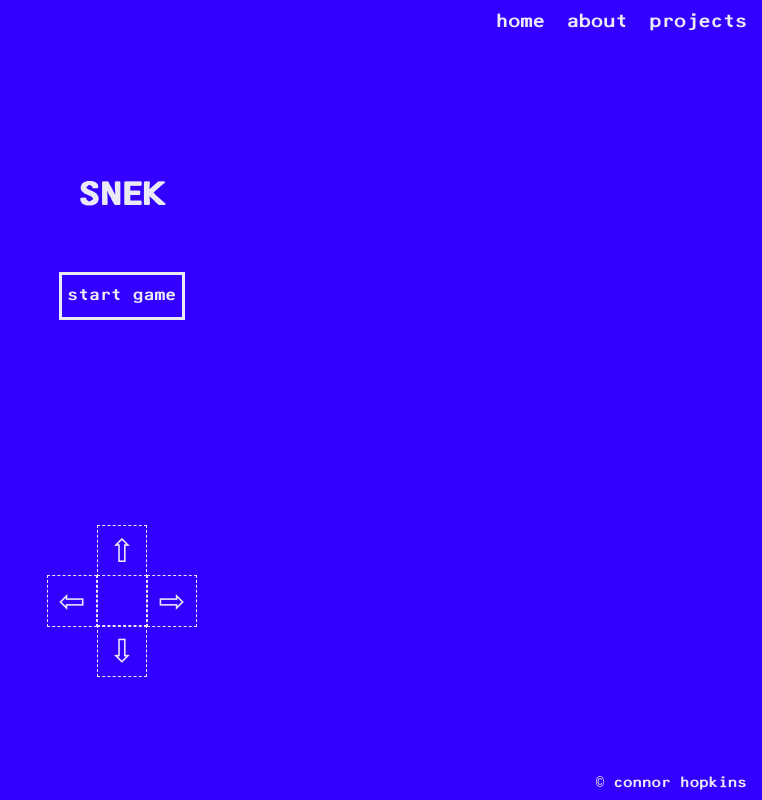
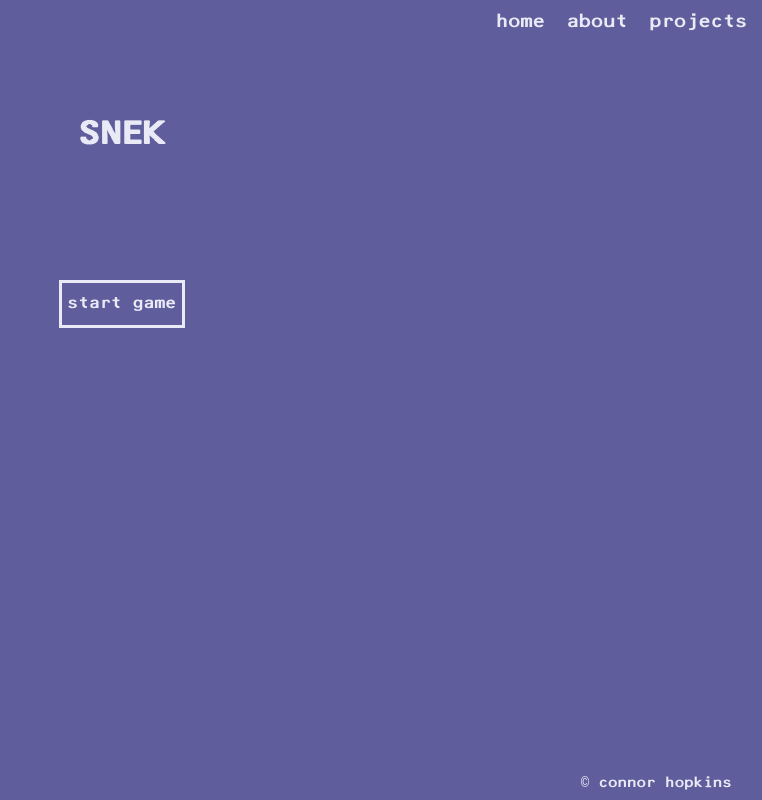
Before and after one commit to synnefon/personalsite, a React (Create React App) app: page /#/snek in a window 1280 px wide. Shown: the whole page, without its empty margins (518-1280 px from the left). Built offline with nearby package versions, Linux system fonts and the light colour scheme.

Commit message:
various animation fixes

```diff
--- a/src/silliness/Snek.js
+++ b/src/silliness/Snek.js
@@ -1,4 +1,4 @@
-import { useCallback, useEffect, useRef, useState, useMemo } from "react";
+import { useCallback, useEffect, useRef, useState, useMemo, useLayoutEffect } from "react";
 
 import clickNoise from '../assets/groovy_click.mp3';
 import gameOverNoise from '../assets/game_over.mp3';
@@ -7,7 +7,7 @@ import gameMusicNoise from '../assets/the_gathering.mp3';
 import '../styles/snek.css'
 
 const COLs = 35;
-const ROWs = 17;
+const ROWs = 20;
 const DEFAULT_SNEK_LENGTH = 6;
 var TICK_SPEED_MS = 125;
 
@@ -16,7 +16,7 @@ const DOWN = Symbol("down");
 const RIGHT = Symbol("right");
 const LEFT = Symbol("left");
 
-export default function Snek({onPage=true}) {
+export default function Snek() {
     const timer = useRef(null);
     const grid = useRef(Array(ROWs).fill(Array(COLs).fill("")));
     const snekCoordinates = useRef([]);
@@ -28,16 +28,19 @@ export default function Snek({onPage=true}) {
     const [gameOver, setGameOver] = useState(false);
     const [isPlaying, setPlaying] = useState(0);
     const [dirKey, setDirKey] = useState("ArrowRight");
-
-    const gameRef = useRef();
+    const [windowWidth, setWindowWidth] = useState(0);
+    const [hueRotateDeg, setHueRotateDeg] = useState(0);
 
     const clickSFX = useMemo(() => new Audio(clickNoise), []);
     const gameOverSFX = useMemo(() => new Audio(gameOverNoise), []);
     const gameMusic = useMemo(() => new Audio(gameMusicNoise), []);
     gameMusic.loop = true;
 
+    const isMobile = windowWidth <= 768;
+
     const getNextDirection = useCallback((key) => {
         let availableTurns;
+        key = { "w": "ArrowUp", "s": "ArrowDown", "a": "ArrowLeft", "d": "ArrowRight" }[key.toLowerCase()] || key;
         switch(direction.current) {
             case UP: case DOWN:
                 availableTurns = {"ArrowRight": RIGHT, "ArrowLeft": LEFT};
@@ -50,19 +53,6 @@ export default function Snek({onPage=true}) {
         };
         return availableTurns[key] || direction.current;
     }, [direction]);
-
-    useEffect(() => {
-        // if (onPage) return;
-        window.addEventListener("keydown", (e) => {
-            nextDirection.current = getNextDirection(e.key);
-        });
-    }, [getNextDirection, onPage]);
-
-    useEffect(() => {
-        if (!onPage) return;
-        console.log(dirKey)
-        nextDirection.current = getNextDirection(dirKey);
-    }, [dirKey, getNextDirection, onPage]);
 
     const initGame = useCallback(() => {
         const snek_postions = [];
@@ -83,8 +73,6 @@ export default function Snek({onPage=true}) {
         direction.current = RIGHT;
         nextDirection.current = RIGHT;
     }, [clickSFX, gameMusic, gameOverSFX])
-
-    useEffect(() => initGame(), [initGame]);
 
     const syncSnekCoordinatesMap = () => {
         const snekCoordsSet = new Set(
@@ -163,44 +151,6 @@ export default function Snek({onPage=true}) {
         return collidedWithSelf || collidedWithWall;
     };
 
-    const populateFoodBall = async () => {
-        const row = Math.floor(Math.random() * ROWs);
-        const col = Math.floor(Math.random() * COLs);
-        foodCoords.current = {row, col};
-    };
-
-    const startGame = async () => {
-        initGame();
-        const interval = setInterval(() => tickSnek(), TICK_SPEED_MS);
-        timer.current = interval;
-    };
-
-    const stopGame = async () => {
-        setGameOver(true);
-        gameOverSFX.play();
-        gameMusic.pause();
-        gameMusic.currentTime = 0;
-        setPlaying(0);
-        if (timer.current) {
-            clearInterval(timer.current);
-        }
-    };
-
-    useEffect(() => {
-        if (!isPlaying || gameOver) return;
-        gameMusic.play();
-    }, [gameMusic, gameOver, isPlaying])
-
-    // clean up noises when we navigate away
-    useEffect(() => {
-        return () => {
-            gameOverSFX.volume = 0;
-            clickSFX.volume = 0;
-            gameMusic.volume = 0;
-            gameMusic.currentTime = 0;
-        }
-    }, [gameOverSFX, clickSFX, gameMusic]);
-
     const getCell = useCallback(
         (row_idx, col_idx) => {
             const coords = `${row_idx}:${col_idx}`;
@@ -221,19 +171,90 @@ export default function Snek({onPage=true}) {
         }, []
     );
 
-    const onButtonPress = () => {
-        clickSFX.play();
-    }
+    const populateFoodBall = async () => {
+        const row = Math.floor(Math.random() * ROWs);
+        const col = Math.floor(Math.random() * COLs);
+        foodCoords.current = {row, col};
+    };
 
-    // const onThumbPadPress = (dir) => {
-    //     console.log(dir)
-    //     new KeyboardEvent('keypress', {
-    //         key: dir,
-    //     });
-    //     // gameRef.dispatchEvent(new KeyboardEvent('keypress', { key: dir}));
-    // }
+    const onStartButtonPress = () => clickSFX.play();
 
-    const ThumbPad = () => {
+    const rotateHue = useCallback(() => setHueRotateDeg((d) => d + 50), []);
+
+    const startGame = async () => {
+        initGame();
+        const interval = setInterval(() => tickSnek(), TICK_SPEED_MS);
+        timer.current = interval;
+    };
+
+    const stopGame = async () => {
+        setGameOver(true);
+        setHueRotateDeg(0);
+        gameOverSFX.play();
+        gameMusic.pause();
+        gameMusic.currentTime = 0;
+        setPlaying(0);
+        if (timer.current) {
+            clearInterval(timer.current);
+        }
+    };
+
+    // update window width to detect mobile
+    useLayoutEffect(() => {
+        const updateSize = () => setWindowWidth(window.innerWidth);
+        window.addEventListener('resize', updateSize);
+        updateSize();
+
+        return () => window.removeEventListener('resize', updateSize);
+    }, []);
+
+    // change snake direction on key press
+    useEffect(() => {
+        const onKeydown = (e) => nextDirection.current = getNextDirection(e.key);
+        window.addEventListener("keydown", onKeydown);
+        // return window.removeEventListener("keydown", onKeydown);
+    }, [getNextDirection, isMobile]);
+
+    // change snake direction on keypad press
+    useEffect(() => {
+        if (!isMobile) return;
+        console.log(dirKey)
+        nextDirection.current = getNextDirection(dirKey);
+    }, [dirKey, getNextDirection, isMobile]);
+
+    // set new hue rotation
+    useEffect(() => {
+        const appBase = document.getElementById('app-base');
+        appBase.style.filter = `hue-rotate(${hueRotateDeg}deg)`;
+    }, [hueRotateDeg]);
+
+    // trigger hue rotation when the score progresses sufficiently
+    useEffect(() => {
+        if (points % 5 !== 0 || !isPlaying) return;
+        rotateHue();
+    // eslint-disable-next-line react-hooks/exhaustive-deps
+    }, [points, rotateHue]);
+
+    // play game music when game starts
+    useEffect(() => {
+        if (!isPlaying || gameOver) return;
+        gameMusic.play();
+    }, [gameMusic, gameOver, isPlaying])
+
+    // clean up noises when we navigate away
+    useEffect(() => {
+        return () => {
+            gameOverSFX.volume = 0;
+            clickSFX.volume = 0;
+            gameMusic.volume = 0;
+            gameMusic.currentTime = 0;
+        }
+    }, [gameOverSFX, clickSFX, gameMusic]);
+
+    // start up game!
+    useEffect(() => initGame(), [initGame]);
+
+    const thumbPad = useRef(() => {
         return (
             <div className="thumb-pad">
                 <div className="thumb-pad-top">
@@ -249,38 +270,21 @@ export default function Snek({onPage=true}) {
                 </div>
             </div>
         );
-    }
+    });
 
     return (
-        <div id={`${onPage ? 'app-base' : ''}`} ref={gameRef}>
-            <div
-                className={
-                    `game-container${onPage ? ' pagified' : ''}`
-                }
-            >
-                <h1
-                    className={`snek-title${onPage ? ' pagified' : ''}`}
-                    style={{display: isPlaying || gameOver ? 'none' : 'block'}}
-                >
+        <>
+        <div id='app-base' className={`snek-colors`}>
+            <div className="game-container">
+                <h1 className='snek-title' style={{display: isPlaying || gameOver ? 'none' : 'block'}}>
                     SNEK
                 </h1>
-                {
-                    gameOver &&
-                    <p
-                        className={`game-over${onPage ? ' pagified' : ''}`}
-                    >
-                            GAME OVER
-                    </p>
+                { gameOver && <p className='game-over'>GAME OVER</p> }
+                {!isPlaying &&
+                    <button onMouseDown={onStartButtonPress} onClick={startGame}>
+                        {gameOver ? 'main menu' : 'start game'}
+                    </button>
                 }
-                {
-                    !isPlaying &&
-                    <button
-                        className={`${onPage ? 'pagified' : ''}`}
-                        onMouseDown={onButtonPress}
-                        onClick={startGame}
-                    >
-                            {gameOver ? 'main menu' : 'start game'}
-                    </button>}
                 <div
                     className="board"
                     style={{display: isPlaying || gameOver? 'block' : 'none'}}
@@ -291,16 +295,12 @@ export default function Snek({onPage=true}) {
                         </div>
                     ))}
                 </div>
-                <p
-                    style={{
-                        display: isPlaying || gameOver ? 'block' : 'none',
-                    }}
-                    className={`score${onPage ? 'pagified' : ''}`}
-                >
+                <p className='score' style={{display: isPlaying || gameOver ? 'block' : 'none'}}>
                     food eaten: {points}
                 </p>
             </div>
-            {onPage && <ThumbPad/>}
+            {isMobile && isPlaying ? <thumbPad.current/> : <></>}
         </div>
+        </>
     );
 }
--- a/src/silliness/raincloud/Flower.js
+++ b/src/silliness/raincloud/Flower.js
@@ -8,7 +8,7 @@ export default function Flower({id, dropsToGrow, dropsFallen}) {
   const [nextGrowth, setNextGrowth] = useState(dropsFallen + dropsToGrow);
   const [flowerIdx, setFlowerIdx] = useState(1);
 
-  const [left] = useState(`${(Math.random() - 0.15)*100}%`);
+  const [left] = useState(`${(Math.random() - 0.1)*100}%`);
 
   useEffect(() => {
     if (flowerIdx >= 5) return;
--- a/src/silliness/raincloud/Rain.js
+++ b/src/silliness/raincloud/Rain.js
@@ -31,7 +31,7 @@ export default function Rain({numDrops, showLightning, setDropsFallen}) {
     try { rain.appendChild(drop) }
     catch {};
 
-    drop.style.setProperty('--rand', `${(Math.random())*85}%`);
+    drop.style.setProperty('--rand', `${(Math.random()*90) + 0.5}%`);
     const t2 = setTimeout(() => fallDrop(rain, drop), 3_000);
 
     return () => clearTimeout(t2);
--- a/src/styles/app.css
+++ b/src/styles/app.css
@@ -15,6 +15,7 @@ div#app-base {
   justify-content: center;
   display: flex;
   flex-direction: column;
+  overflow-y: hidden;
   top: 0px!important;
   bottom: 0px;
   position: absolute;
@@ -24,13 +25,12 @@ div#app-base {
   color: var(--text-color);
 }
 
-
-
 div#app.lightning {
   background-image: url('../assets/bolt_backgroud.gif')!important;
   background-size: cover;
   background-color: transparent;
   height: 100%;
+  overflow-y: hidden;
 }
 
 .content-wrapper {
@@ -40,6 +40,8 @@ div#app.lightning {
   display: flex;
   flex-direction: column;
   position: absolute;
+  padding-left: 50px;
+  padding-right: 50px;
 }
 
 .title {
@@ -129,9 +131,9 @@ p.link-text {
 .tooltip-text {
   font-size: calc(8px + 1vmin);
   color: var(--inv-text-color);
-  margin-left: 0.8em;
+  margin-left: 0.6em;
   margin-top: 0em;
-  margin-right: 0.8em;
+  margin-right: 0.4em;
 }
 
 @media screen and (max-width: 1255px) {
@@ -150,10 +152,15 @@ p.link-text {
   .content-wrapper {
     width: 90%;
     margin-top: 50px;
+    overflow-y: hidden;
   }
 
   .description {
     white-space: wrap;
+  }
+
+  div#app-base {
+    overflow-y: visible;
   }
 }
 
@@ -162,7 +169,6 @@ p.link-text {
     visibility: hidden;
   }
 }
-
 
 div#footer {
   font-size: calc(6px + 1vmin);
@@ -173,7 +179,7 @@ div#footer {
   width: auto;
   height: 2.5em;
   bottom: 0px;
-  right: 15px;
+  right: 30px;
   z-index: 300;
   background-color: transparent;
   color: var(--text-color);
--- a/src/styles/index.css
+++ b/src/styles/index.css
@@ -16,7 +16,7 @@
 @keyframes boing {
   0% { transform: scale(1.0); }
   15% { transform: scale(0.95); }
-  40% { transform: scale(1.07); }
+  40% { transform: scale(1.05); }
   95% { transform: scale(0.99); }
   100% { transform: scale(1.0); }
 }
--- a/src/styles/snek.css
+++ b/src/styles/snek.css
@@ -1,51 +1,60 @@
+.snek-colors {
+  --bg-color: rgb(95, 93, 156)!important;
+  --inv-text-color: var(--bg-color)!important;
+  --inv-bg-color: var(--text-color)!important;
+  --hue-rotate: 0deg;
+}
+
 .snek-title {
   margin: 0px;
-  margin-bottom: 7%;
+  position: absolute;
+  top: 15vh;
   font-size: calc(16px + 2vmin);
-}
-
-.snek-title.pagified {
-  margin-bottom: 40%;
 }
 
 .game-container {
   display: flex;
   flex-direction: column;
-  justify-content: center;
+  justify-content: flex-end;
   align-items: center;
   width: 100%;
   height: 100%;
+  position: absolute;
+  top: 0px;
+  -webkit-user-select: none;
+  -ms-user-select: none;
+  user-select: none;
 }
 
 .game-container.pagified {
-  width: 50%;
-  height: 50%;
+  width: min(90vw, 90vh);
+  height: min(50vw, 50vh);
+
 }
 
 .board {
   display: flex;
   flex-direction: column;
   background-color: var(--bg-color);
-  width: 100%;
-  height: 100%;
+  border: 2px solid var(--text-color);
+  position: relative;
+  position: absolute;
+  top: 10vh;
 }
 
 .row {
   display: flex;
   box-sizing: border-box;
-  width: 100%;
   flex-direction: row;
-  width: 100%;
-  height: calc((1/17.3) * 100%);
 }
 
 .cell {
-  width: 100%;
-  height: 100%;
+  width: min(2vh, 2vw);
+  height: min(2vh, 2vw);
   display: flex;
   justify-content: center;
   align-items: center;
-  border: 1px dotted var(--text-color)!important;
+  border: 1px dashed var(--text-color)!important;
 }
 
 .food {
@@ -64,20 +73,14 @@
 button {
   background-color: var(--bg-color);
   border: 3px solid var(--text-color);
-  height: 8%;
   width: fit-content;
   cursor: pointer;
   color: var(--text-color);
-  position: absolute;
-  top: 90%;
   font-family: inherit;
   font-size: calc(8px + 1vmin)!important;
   z-index: 101;
-}
-
-button.pagified {
   position: absolute;
-  top: 34%;
+  top: calc(min(25vh, 35vw) + 10vh);
   height: 3em;
 }
 
@@ -90,29 +93,22 @@ button:hover {
 
 .score {
   position: absolute;
-  font-size: 14px;
+  font-size: 16px;
   font-weight: bold;
-  top: 100%;
+  top: calc(min(45vh, 55vw) + 10vh);
   filter: none!important;
 }
 
-.score.pagified {
-  top: 70%;
-}
-
 .game-over {
-  top: 70%;
-  font-size: 26px;
+  top: calc(min(5vh, 15vw) + 10vh);;
+  font-size: 8vw;
+  margin: 0px;
   font-weight: bold;
   color: red;
   letter-spacing: 8px;
   position: absolute;
   animation: blinker 2s linear infinite;
   z-index: 100;
-}
-
-.game-over.pagified {
-  top: 20%;
 }
 
 @keyframes blinker {
@@ -127,7 +123,7 @@ button:hover {
   background-color: transparent;
   width: 150px;
   height: 150px;
-  position: relative;
+  position: absolute;
   display: grid;
   grid-template-columns: 100%;
   grid-template-rows: repeat(3, 33.3333%);
@@ -135,9 +131,9 @@ button:hover {
   text-align: center;
   align-content: center;
   align-items: center;
+  bottom: 5vh;
 }
 .thumb-pad-top, .thumb-pad-bottom {
-  /* background-color: red; */
   height: 100%;
   width: 33.333%;
   margin-left: 33.333%;
```
Also changed, not shown: src/projects/Projects.js (+1 -14 lines), src/styles/raincloud.css (+14 -8 lines).
